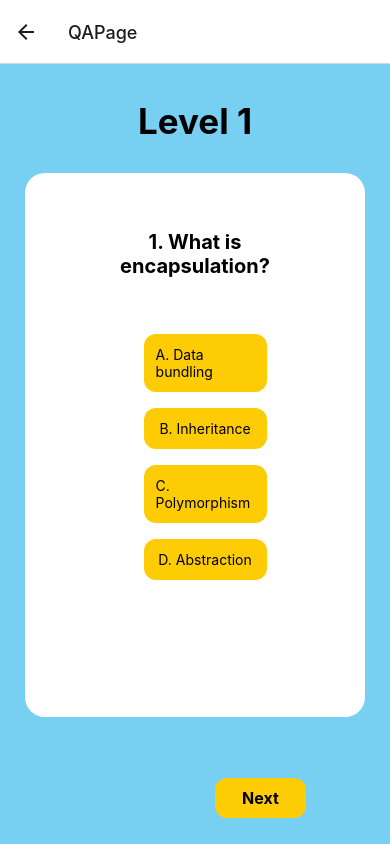
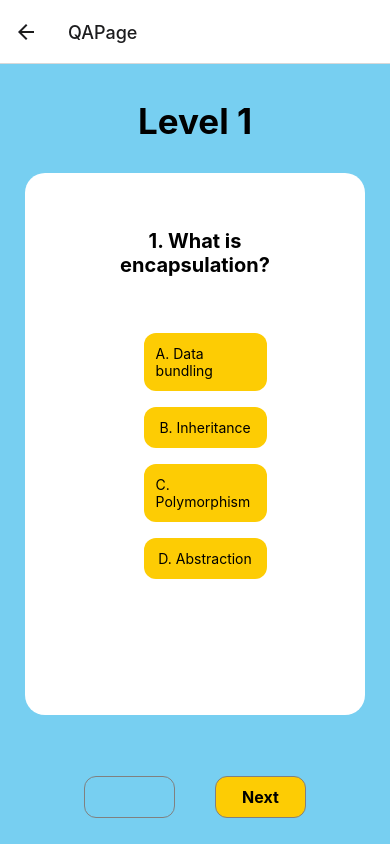
Before and after one commit to edwardmontilla/Simple-Mobile-Game, a React Native app: screen /QAPage in a window 390 px wide. Built offline with nearby package versions, Linux system fonts and the light colour scheme.

Commit message:
Update QuizComponent.jsx

```diff
--- a/quiz/QuizComponent.jsx
+++ b/quiz/QuizComponent.jsx
@@ -300,7 +300,6 @@ const styles = StyleSheet.create({
     marginTop: 20,
     backgroundColor: 'white',
     marginBottom: 10,
-    borderColor: 'black',
   },
   choiceList:{
     marginTop: 10,
@@ -348,6 +347,8 @@ const styles = StyleSheet.create({
     alignContent: 'center',
     alignItems: 'center',
     width: '30%',
+    borderColor: 'gray',
+    borderWidth: 1,
   },
   buttonText: {
     fontSize: 16,
```
